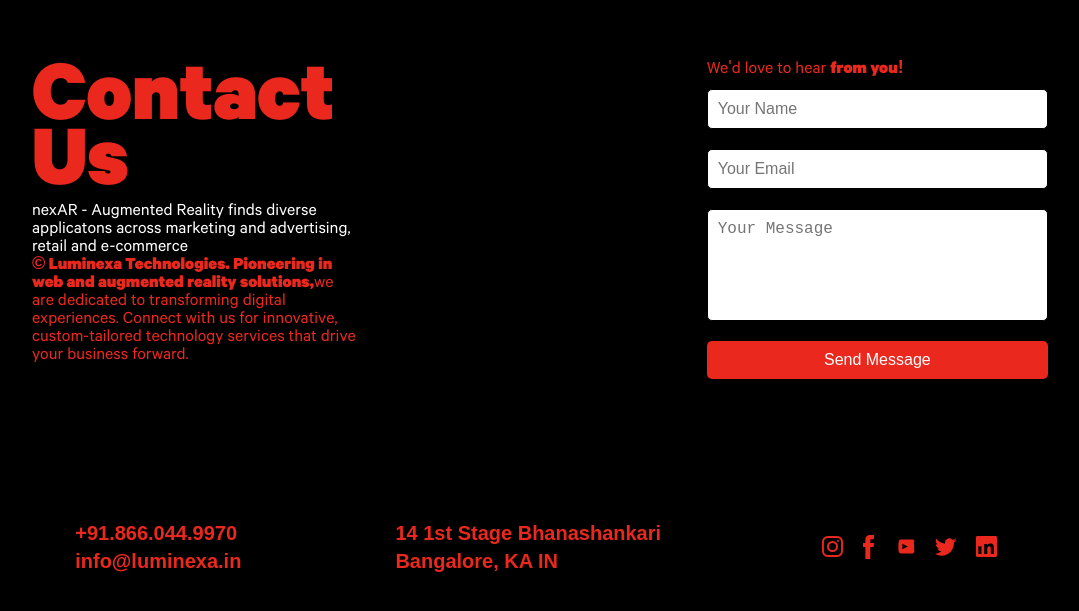
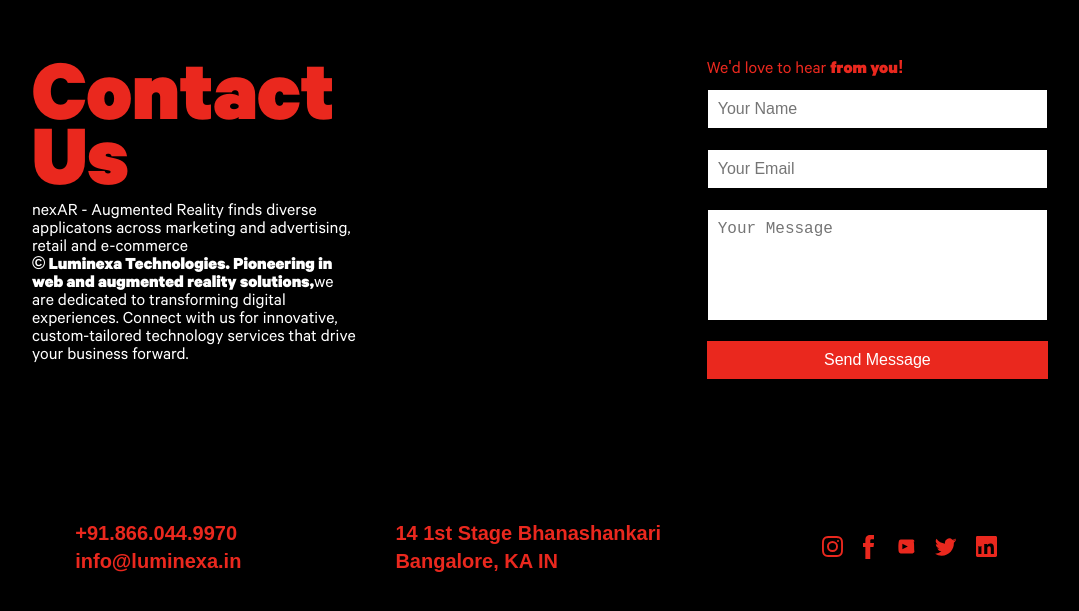
Before and after one commit to PS-PrashantFSD/netlifych, a Next.js app: page / in a window 1280 px wide. Shown: the part 3125-3736 px from the top of the page, without its empty margins (104-1183 px from the left). Built offline with nearby package versions, Linux system fonts and the light colour scheme.

Commit message:
nexar updated

```diff
--- a/components/Home/Contact/Contact.jsx
+++ b/components/Home/Contact/Contact.jsx
@@ -18,7 +18,7 @@
         <div className="column">
           <a
             className="contact-text"
-            href="tel:+1.902.417.0634"
+            href="tel:+918660449970"
             onMouseEnter={addCursorBorder}
             onMouseLeave={removeCursorBorder}
           >
@@ -27,7 +27,7 @@
           <br />
           <a
             className="contact-text"
-            href="mailto:info@furrow.studio"
+            href="mailto:info@luminexa.in"
             onMouseEnter={addCursorBorder}
             onMouseLeave={removeCursorBorder}
           >
--- a/components/Home/Form/Form.jsx
+++ b/components/Home/Form/Form.jsx
@@ -91,7 +91,7 @@
   margin-bottom: 20px;
   padding: 10px;
   border: 1px solid ${({ theme }) => theme.colors.gray};
-  border-radius: 5px;
+  border-radius: 0px;
   font-size: 1rem;
 
   &:focus {
@@ -104,7 +104,7 @@
   margin-bottom: 20px;
   padding: 10px;
   border: 1px solid ${({ theme }) => theme.colors.gray};
-  border-radius: 5px;
+  border-radius: 0px;
   font-size: 1rem;
   resize: none;
 
@@ -117,7 +117,7 @@
 const SubmitButton = styled.button`
   padding: 10px 15px;
   border: none;
-  border-radius: 5px;
+  border-radius: 0px;
   background-color: ${({ theme }) => theme.colors.red};
   color: white;
   cursor: pointer;
@@ -136,7 +136,7 @@
         <h1 style={{fontSize: '90px'}}>Contact Us</h1>
           <p style={{ color:'white'}}>nexAR - Augmented Reality finds diverse applicatons across marketing and advertising,
               retail and e-commerce</p>
-          <p><strong>© Luminexa Technologies. Pioneering in web and augmented reality solutions,</strong>
+          <p style={{ color: 'white'}}><strong>© Luminexa Technologies. Pioneering in web and augmented reality solutions,</strong>
               we are dedicated to transforming digital experiences. Connect with us for innovative,
               custom-tailored technology services that drive your business forward.</p>
         </address>
```
